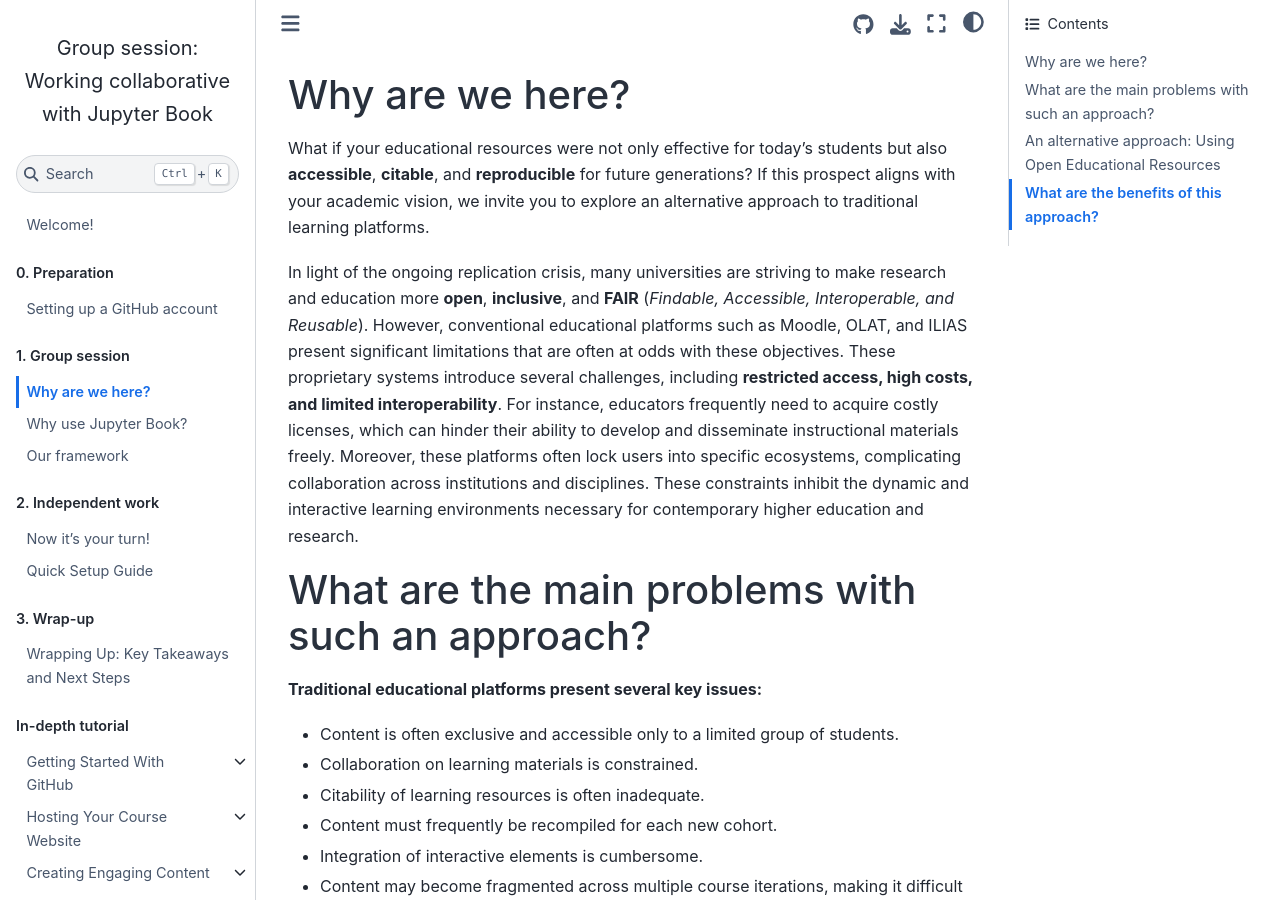
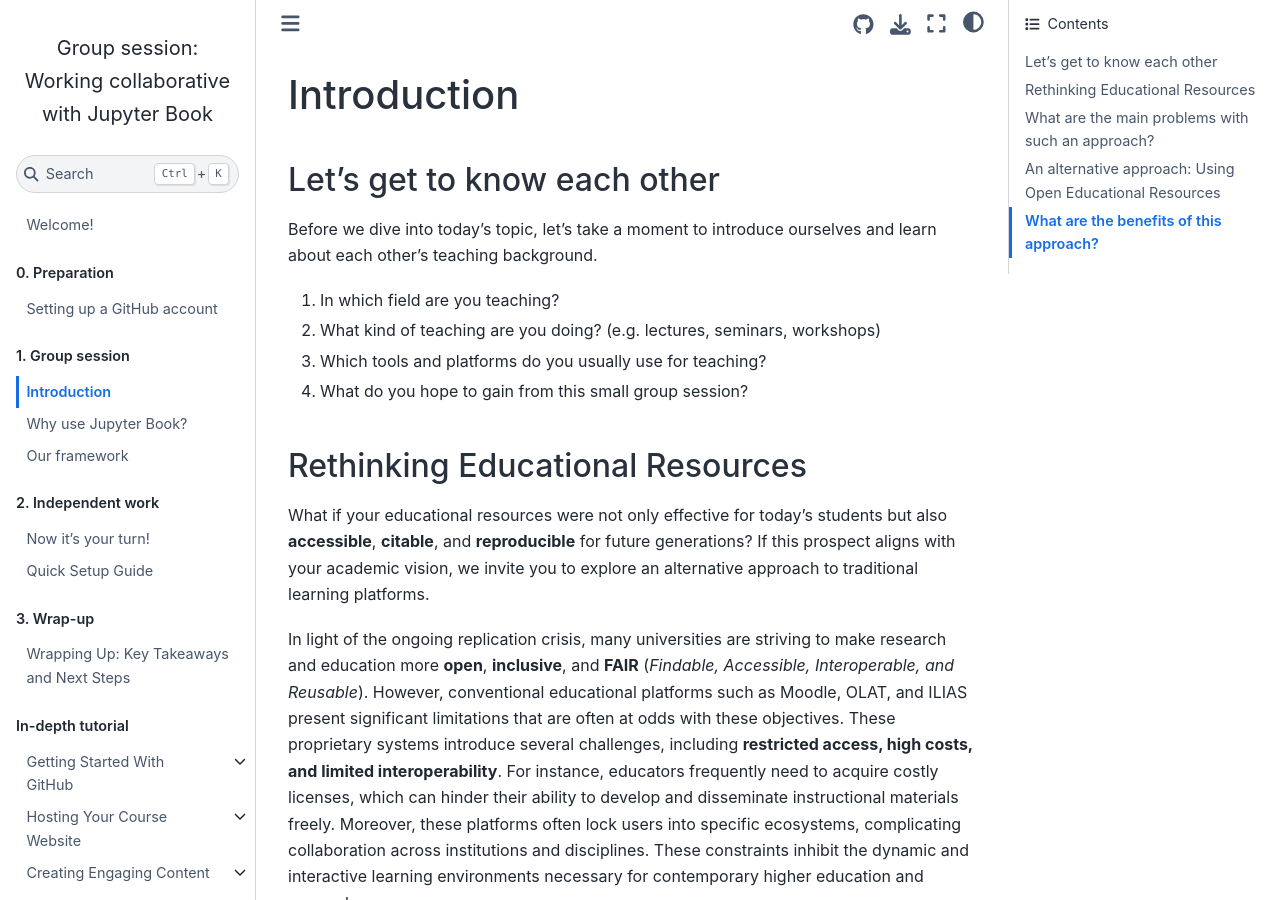
Before and after one commit to luciebinder/ws-openness-2025, a Jupyter Book: the page built from general-information/why_oer.md, in a window 1280 px wide and 900 px high. Built offline with Jupyter Book 1.0.4 settings and Sphinx 7.4.7 and the Sphinx Book theme 1.1.4, drawn with Linux system fonts in a browser that asks for light colours.

Commit message:
Update why_oer.md

```diff
--- a/general-information/why_oer.md
+++ b/general-information/why_oer.md
@@ -1,10 +1,22 @@
-# Why are we here?
+# Introduction
+
+## Let’s get to know each other
+
+Before we dive into today’s topic, let’s take a moment to introduce ourselves and learn about each other’s teaching background.
+
+1) In which field are you teaching?
+2) What kind of teaching are you doing? (e.g. lectures, seminars, workshops)
+3) Which tools and platforms do you usually use for teaching?
+4) What do you hope to gain from this small group session?
+
+
+## Rethinking Educational Resources
 
 What if your educational resources were not only effective for today’s students but also **accessible**, **citable**, and **reproducible** for future generations? If this prospect aligns with your academic vision, we invite you to explore an alternative approach to traditional learning platforms.
 
 In light of the ongoing replication crisis, many universities are striving to make research and education more **open**, **inclusive**, and **FAIR** (_Findable, Accessible, Interoperable, and Reusable_). However, conventional educational platforms such as Moodle, OLAT, and ILIAS present significant limitations that are often at odds with these objectives. These proprietary systems introduce several challenges, including **restricted access, high costs, and limited interoperability**. For instance, educators frequently need to acquire costly licenses, which can hinder their ability to develop and disseminate instructional materials freely. Moreover, these platforms often lock users into specific ecosystems, complicating collaboration across institutions and disciplines. These constraints inhibit the dynamic and interactive learning environments necessary for contemporary higher education and research.
 
-# What are the main problems with such an approach?
+## What are the main problems with such an approach?
 **Traditional educational platforms present several key issues:**
 
 -    Content is often exclusive and accessible only to a limited group of students.
@@ -14,7 +26,7 @@
 -    Integration of interactive elements is cumbersome.
 -    Content may become fragmented across multiple course iterations, making it difficult to track and update over time.
 
-# An alternative approach: Using Open Educational Resources
+## An alternative approach: Using Open Educational Resources
 
 To address these challenges, we propose the adoption of **Open Educational Resources (OER)** that are freely accessible, adaptable, and reusable. But how can these be effectively created and maintained?
 
@@ -22,7 +34,7 @@
 
 Don't worry if you don't nok these tools yet. We will provide a structured introduction within this workshop pages. Our methodology is supported by a [pre-configured template](https://github.com/luciebinder/course-template-minimal) designed to simplify the creation of OERs. This template can be used for diverse learning materials as well as for dynamic publication and documentation (for an example, click [here](https://oreoni.github.io/)).
 
-# What are the benefits of this approach?
+## What are the benefits of this approach?
 
 Compared to traditional platforms, the use of this approach provides tangible advantages:
 
```
